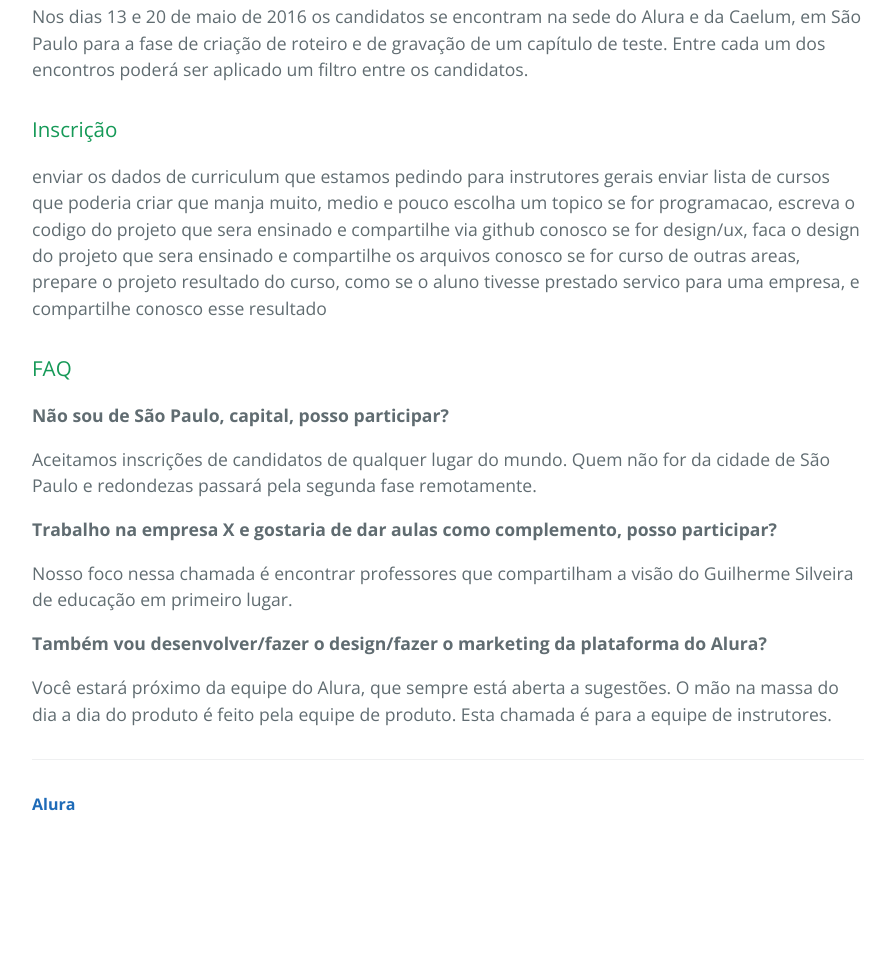
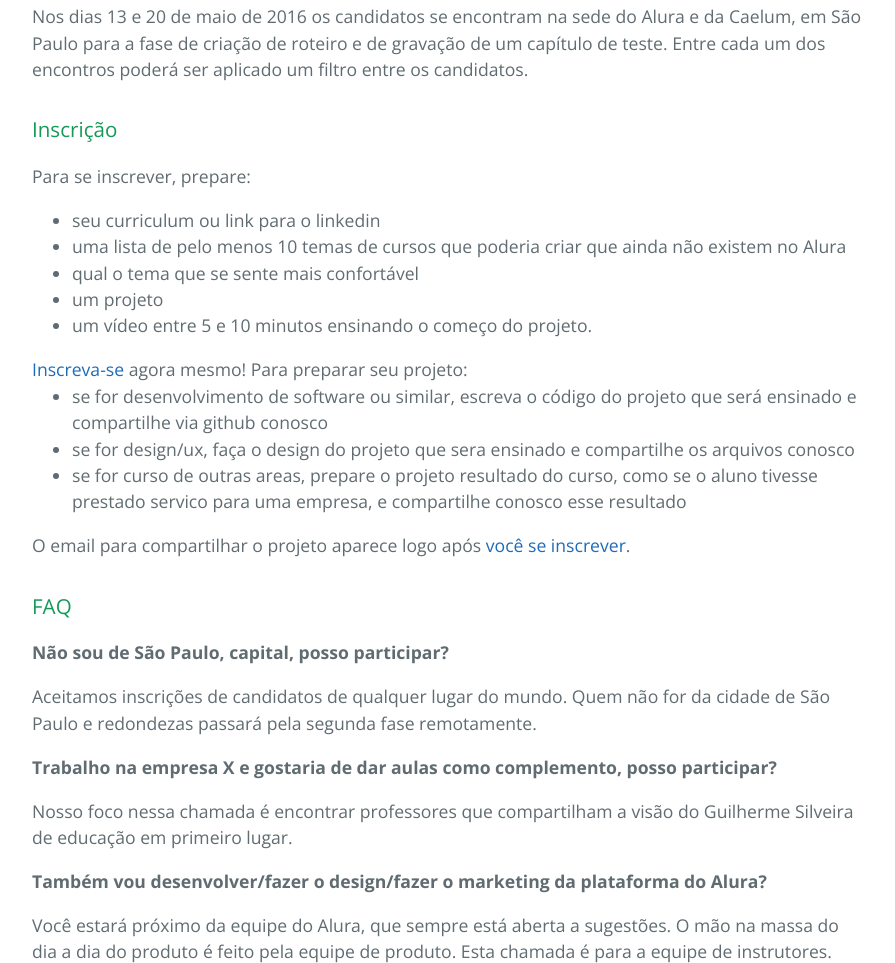
Before and after one commit to guilhermesilveira/chamada-de-instrutores, a plain HTML site: page index.html in a window 1280 px wide. Shown: the part 1987-2950 px from the top of the page, without its empty margins (192-1087 px from the left). Before the commit the page ends 2835 px from the top, so only its background shows below. Drawn offline with nearby package versions, Linux system fonts and the light colour scheme.

Commit message:
terminando as instrucoes

```diff
--- a/index.html
+++ b/index.html
@@ -93,12 +93,30 @@ Guilherme Silveira
 <h3>
 <a id="inscricao" class="anchor" href="#inscricao" aria-hidden="true"><span aria-hidden="true" class="octicon octicon-link"></span></a>Inscrição</h3>
 
-<p>enviar os dados de curriculum que estamos pedindo para instrutores gerais
-enviar lista de cursos que poderia criar que manja muito, medio e pouco
-escolha um topico
-se for programacao, escreva o codigo do projeto que sera ensinado e compartilhe via github conosco
-se for design/ux, faca o design do projeto que sera ensinado e compartilhe os arquivos conosco
-se for curso de outras areas, prepare o projeto resultado do curso, como se o aluno tivesse prestado servico para uma empresa, e compartilhe conosco esse resultado</p>
+<p>
+
+Para se inscrever, prepare:
+
+<ul>
+<li>seu curriculum ou link para o linkedin</li>
+<li>uma lista de pelo menos 10 temas de cursos que poderia criar que ainda não existem no Alura</li>
+<li>qual o tema que se sente mais confortável</li>
+<li>um projeto</li>
+<li>um vídeo entre 5 e 10 minutos ensinando o começo do projeto.</li>
+</ul>
+
+<a href="https://docs.google.com/forms/d/1zaYVqMp3L9kHZnL5cc5Hy1U8Ll8Mbyy4QWp1T-w2_HU/viewform">Inscreva-se</a> agora mesmo!
+
+Para preparar seu projeto:
+
+<ul>
+<li>se for desenvolvimento de software ou similar, escreva o código do projeto que será ensinado e compartilhe via github conosco</li>
+<li>se for design/ux, faça o design do projeto que sera ensinado e compartilhe os arquivos conosco</li>
+<li>se for curso de outras areas, prepare o projeto resultado do curso, como se o aluno tivesse prestado servico para uma empresa, e compartilhe conosco esse resultado</li>
+</ul>
+
+O email para compartilhar o projeto aparece logo após <a href="https://docs.google.com/forms/d/1zaYVqMp3L9kHZnL5cc5Hy1U8Ll8Mbyy4QWp1T-w2_HU/viewform">você se inscrever</a>.
+</p>
 
 <h3>
 <a id="faq" class="anchor" href="#faq" aria-hidden="true"><span aria-hidden="true" class="octicon octicon-link"></span></a>FAQ</h3>
```
